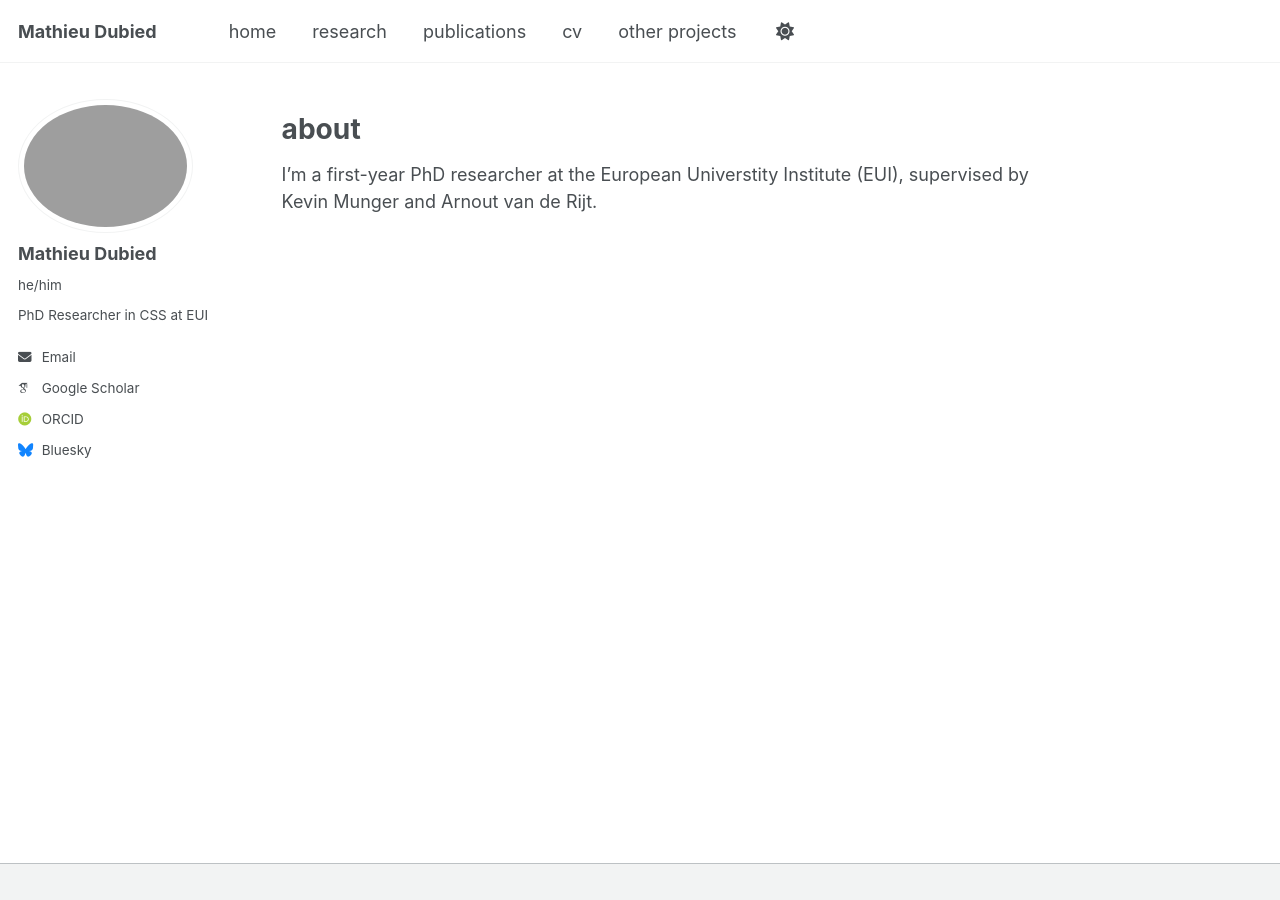
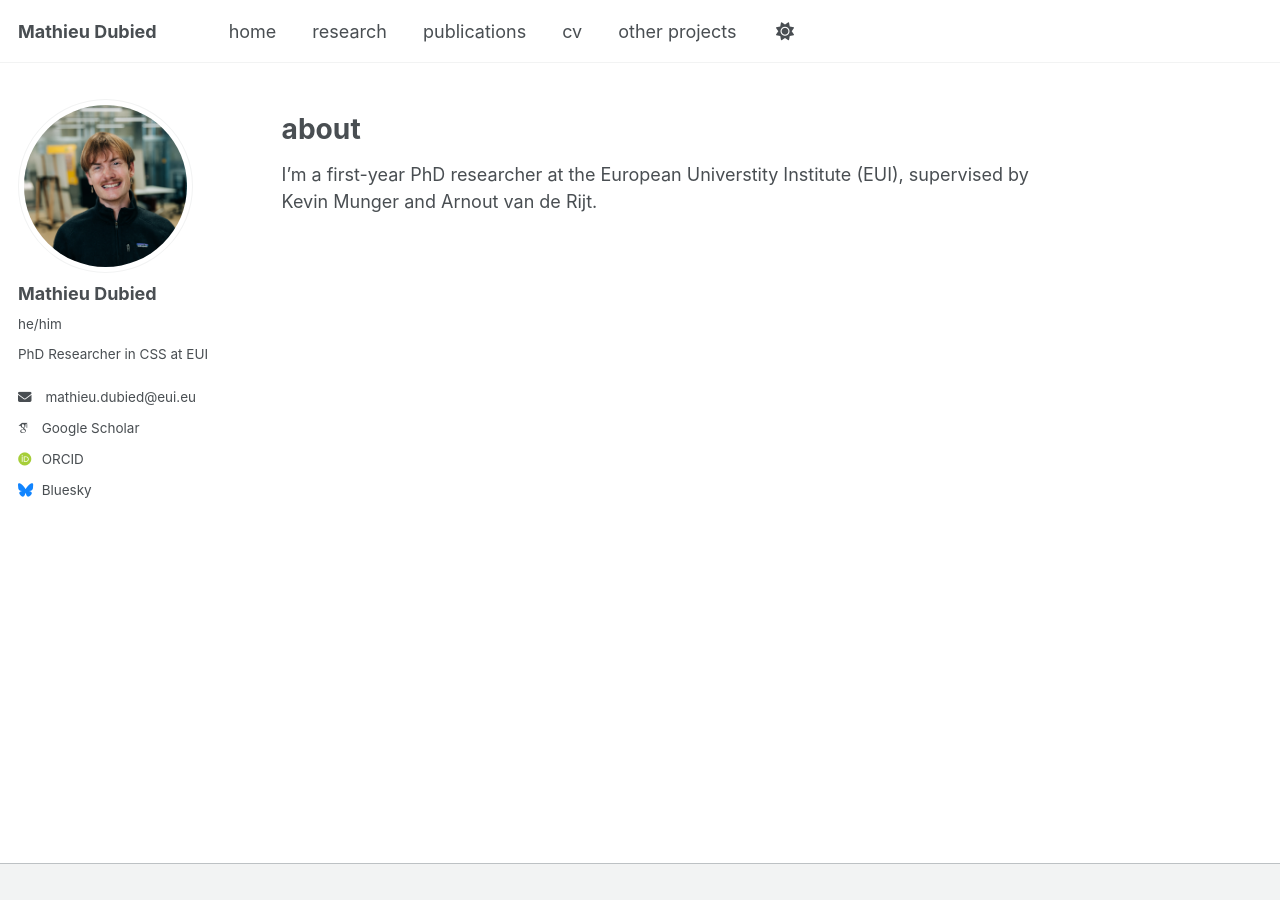
Before and after one commit to mdubied/mdubied.github.io, a Jekyll site: the page built from _pages/index.md, in a window 1280 px wide. Built offline with Jekyll 4.4.1, drawn with Linux system fonts in a browser that asks for light colours; some web fonts are replaced.

Commit message:
Change profile picture and email rendering

```diff
--- a/_config.yml
+++ b/_config.yml
@@ -23,7 +23,7 @@ repository               : "mdubied.github.io" # the name of your repository con
 #               Additional customization can be done by editing /_includes/author-profile.html
 author:
   # Biographic information
-  avatar           : "gct_2024_square.png"
+  avatar           : "gct_2024_square.jpg"
   name             : "Mathieu Dubied"
   pronouns         : "he/him" # optional
   bio              : "PhD Researcher in CSS at EUI"
--- a/_includes/author-profile.html
+++ b/_includes/author-profile.html
@@ -34,8 +34,14 @@
         <li><a href="{{ author.uri }}"><i class="fas fa-fw fa-link icon-pad-right" aria-hidden="true"></i>{{ site.data.ui-text[site.locale].website_label | default: "Website" }}</a></li>
       {% endif %}
       {% if author.email %}
-        <li><a href="mailto:{{ author.email }}"><i class="fas fa-fw fa-envelope icon-pad-right" aria-hidden="true"></i>{{ site.data.ui-text[site.locale].email_label | default: "Email" }}</a></li>
+        <li>
+          <a href="mailto:{{ author.email }}">
+            <i class="fas fa-fw fa-envelope icon-pad-right" aria-hidden="true"></i>
+            {{ author.email }}
+          </a>
+        </li>
       {% endif %}
+
 
       <!-- Font Awesome and Academicons icons / Academic websites -->
       {% if author.academia %}
```
